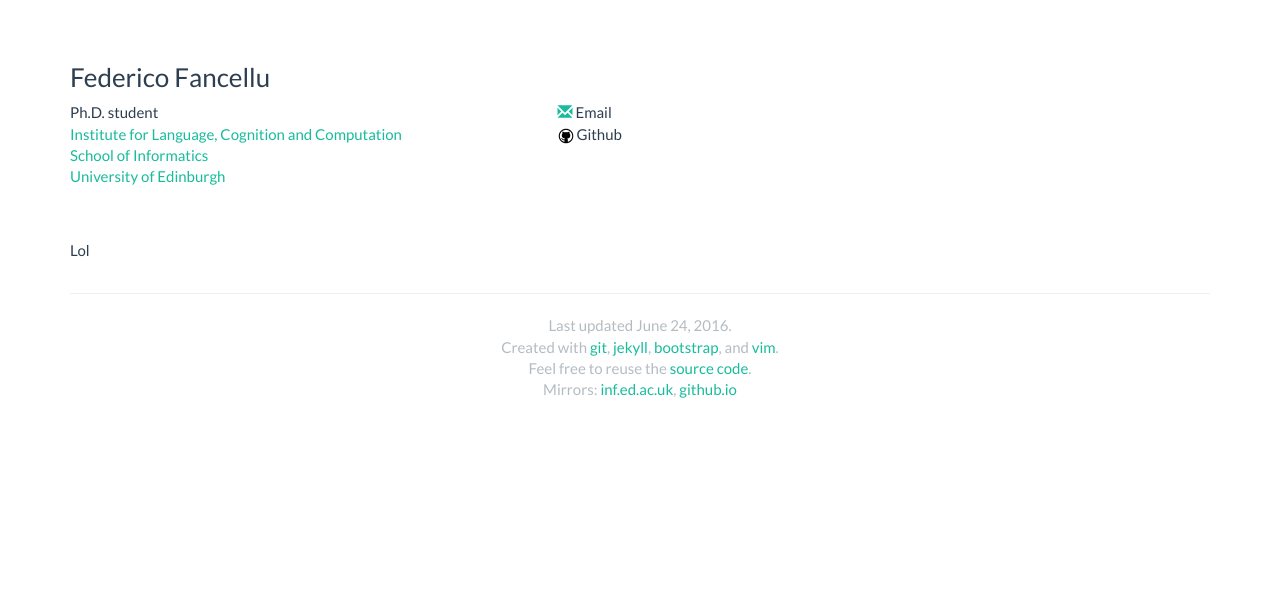
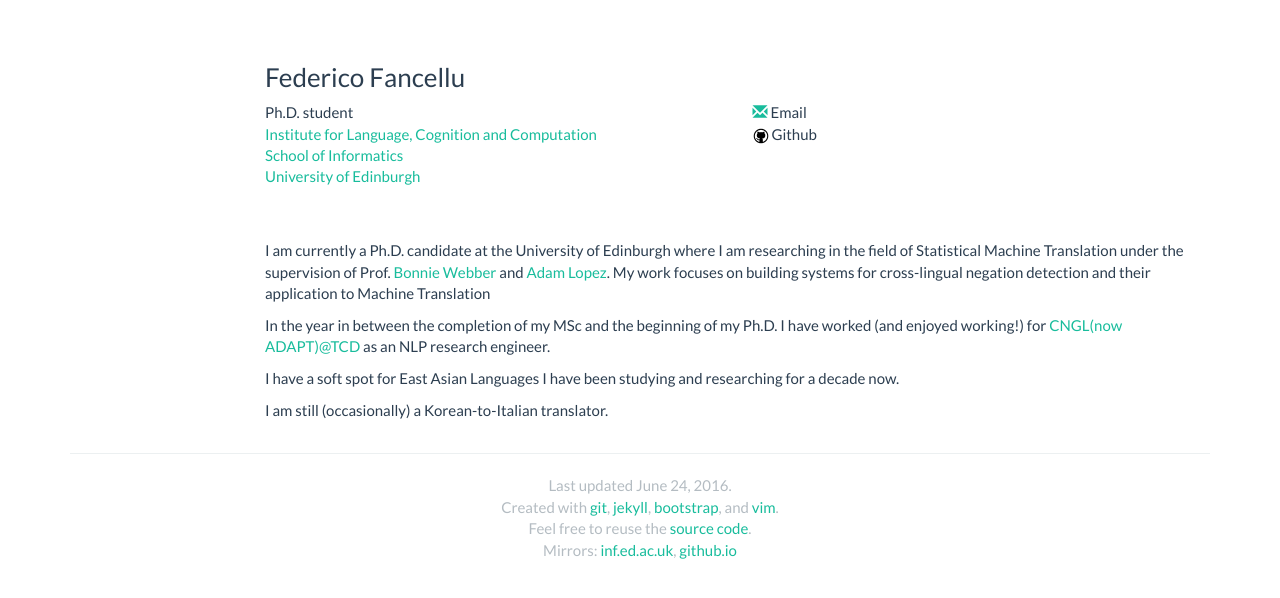
Before and after one commit to ffancellu/ffancellu.github.io, a Jekyll site: the page built from index.html, in a window 1280 px wide. Shown: the top 598 px of the page. Built offline with Jekyll 4.4.1, drawn with Linux system fonts in a browser that asks for light colours.

Commit message:
Copied style from alopez

```diff
--- a/_layouts/default.html
+++ b/_layouts/default.html
@@ -25,9 +25,9 @@
 
     <div class="container">
       <div class="row">
-        <!-- <div class="col-sm-2">
-          {% include nav-bar.html %}
-        </div> -->
+        <div class="col-sm-2">
+<!--           {% include nav-bar.html %} -->
+        </div>
         <div class="col-sm-10">
           {{ content }}
         </div>
@@ -41,9 +41,9 @@
         <a href="http://getbootstrap.com/">bootstrap</a>,
         and <a href="http://www.vim.org/">vim</a>.<br/>
         Feel free to reuse the
-        <a href="https://github.com/alopez/alopez.github.com">source code</a>.<br/>
-        Mirrors: <a href="http://homepages.inf.ed.ac.uk/alopez/">inf.ed.ac.uk</a>,
-        <a href="http://alopez.github.io/">github.io</a>
+        <a href="https://github.com/ffancellu/ffancellu.github.com">source code</a>.<br/>
+        Mirrors: <a href="http://homepages.inf.ed.ac.uk/s1260346/">inf.ed.ac.uk</a>,
+        <a href="http://ffancellu.github.io/">github.io</a>
         <br/><br/>
       </footer>
     </div>
--- a/index.html
+++ b/index.html
@@ -27,6 +27,7 @@ title: Federico Fancellu
   </div>
 </div>
 
-<p>
-  Lol
-</p>
+<p>I am currently a Ph.D. candidate at the University of Edinburgh where I am researching in the field of Statistical Machine Translation under the supervision of Prof. <a href="http://homepages.inf.ed.ac.uk/bonnie/">Bonnie Webber</a> and <a href="https://alopez.github.io">Adam Lopez</a>. My work focuses on building systems for cross-lingual negation detection and their application to Machine Translation</p>
+<p>In the year in between the completion of my MSc and the beginning of my Ph.D. I have worked (and enjoyed working!) for <a href="http://adaptcentre.ie/">CNGL(now ADAPT)@TCD</a> as an NLP research engineer.</p>
+<p>I have a soft spot for East Asian Languages I have been studying and researching for a decade now.</p>
+<p>I am still (occasionally) a Korean-to-Italian translator.</p>
```
